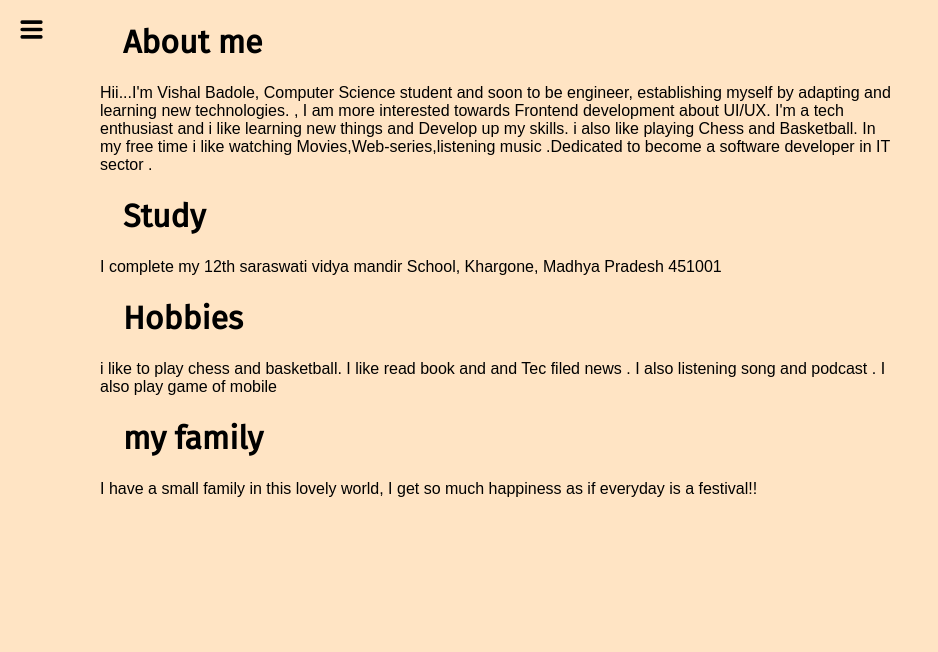
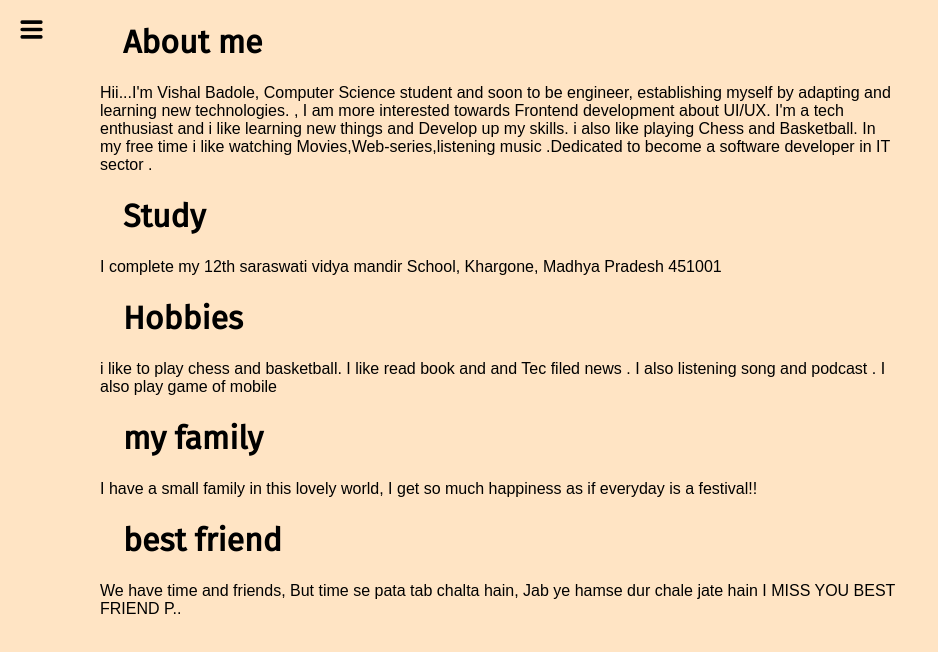
Before and after one commit to Vishalbadole10/vishalportfolio, a website: page About.html in a window 1280 px wide. Shown: the whole page, without its empty margins (0-938 px from the left). Drawn offline with Linux system fonts and the light colour scheme.

Commit message:
Update About.html

```diff
--- a/About.html
+++ b/About.html
@@ -43,7 +43,11 @@
        <h1> my family</h1>
         <p class="p-heading" ; style="font-family:'Amiri', serif ; font-family: 'Noto Sans JP', sans-serif;">
           I have a small family in this lovely world, I get so much happiness as if everyday is a festival!!</p>
-
+         <h1> best friend </h1>
+       <p class="p-heading" ; style="font-family:'Amiri', serif ; font-family: 'Noto Sans JP', sans-serif;">
+          We have time and friends, But time se pata tab chalta hain, Jab ye hamse dur chale jate hain
+               I MISS YOU BEST FRIEND P..
+       </p>
           <script src="index.js"></script>
 </body
 
```
